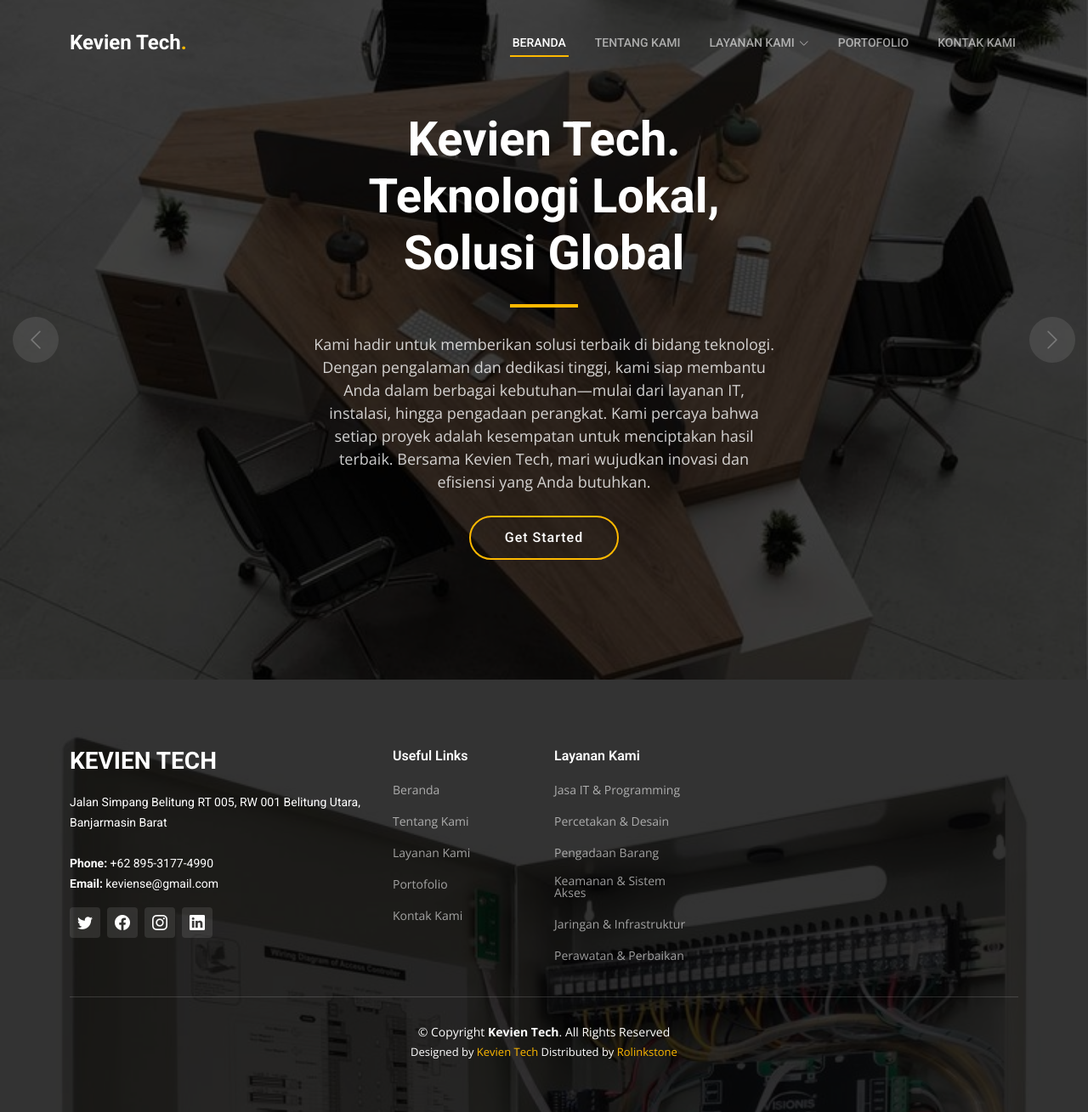
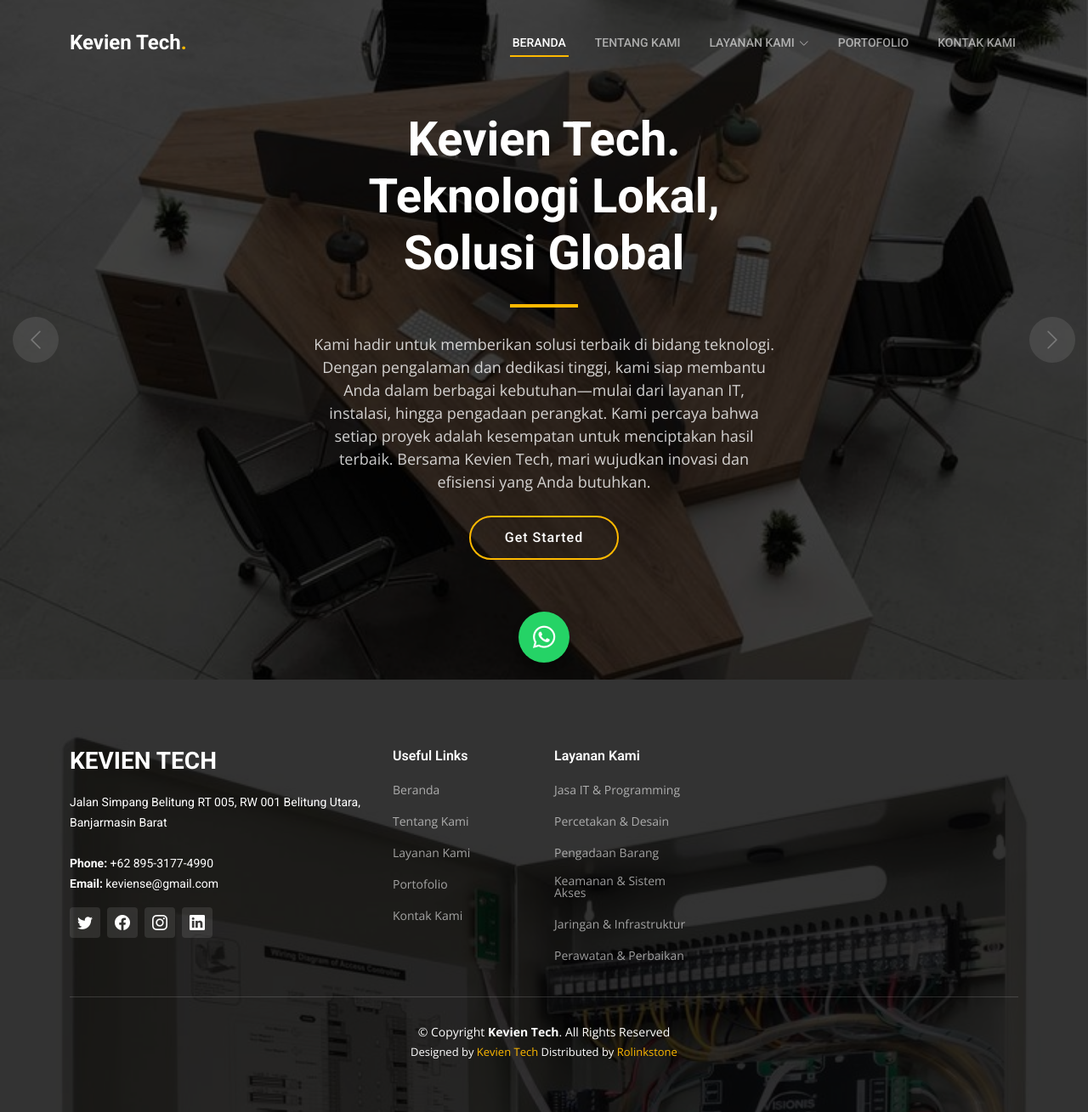
Before and after one commit to rolinkstone/kevientech, a PHP site: the page made by index.php in a window 1280 px wide. Shown: the whole page at 85% size. Run offline with PHP 8.4, Linux system fonts and the light colour scheme.

Commit message:
Update content on index.php

```diff
--- a/index.php
+++ b/index.php
@@ -2,6 +2,34 @@
 <html lang="en">
 
 <head>
+  <style>
+  .whatsapp-float {
+    position: fixed;
+    width: 60px;
+    height: 60px;
+    bottom: 20px;
+    left: 50%;
+    transform: translateX(-50%);
+    background-color: #25d366;
+    color: white;
+    border-radius: 50%;
+    text-align: center;
+    font-size: 30px;
+    box-shadow: 2px 2px 10px rgba(0,0,0,0.3);
+    z-index: 999;
+    display: flex;
+    align-items: center;
+    justify-content: center;
+    transition: background-color 0.3s;
+  }
+
+  .whatsapp-float:hover {
+    background-color: #128c7e;
+    color: white;
+  }
+</style>
+
+
   <meta charset="utf-8">
   <meta content="width=device-width, initial-scale=1.0" name="viewport">
 
@@ -38,6 +66,11 @@
   * License: https://bootstrapmade.com/license/
   ======================================================== -->
 </head>
+<!-- Tombol WhatsApp Menggantung -->
+<a href="https://wa.me/6289531774990" class="whatsapp-float" target="_blank" title="Hubungi kami via WhatsApp">
+  <i class="fab fa-whatsapp"></i>
+</a>
+
 
 <body>
 
```
